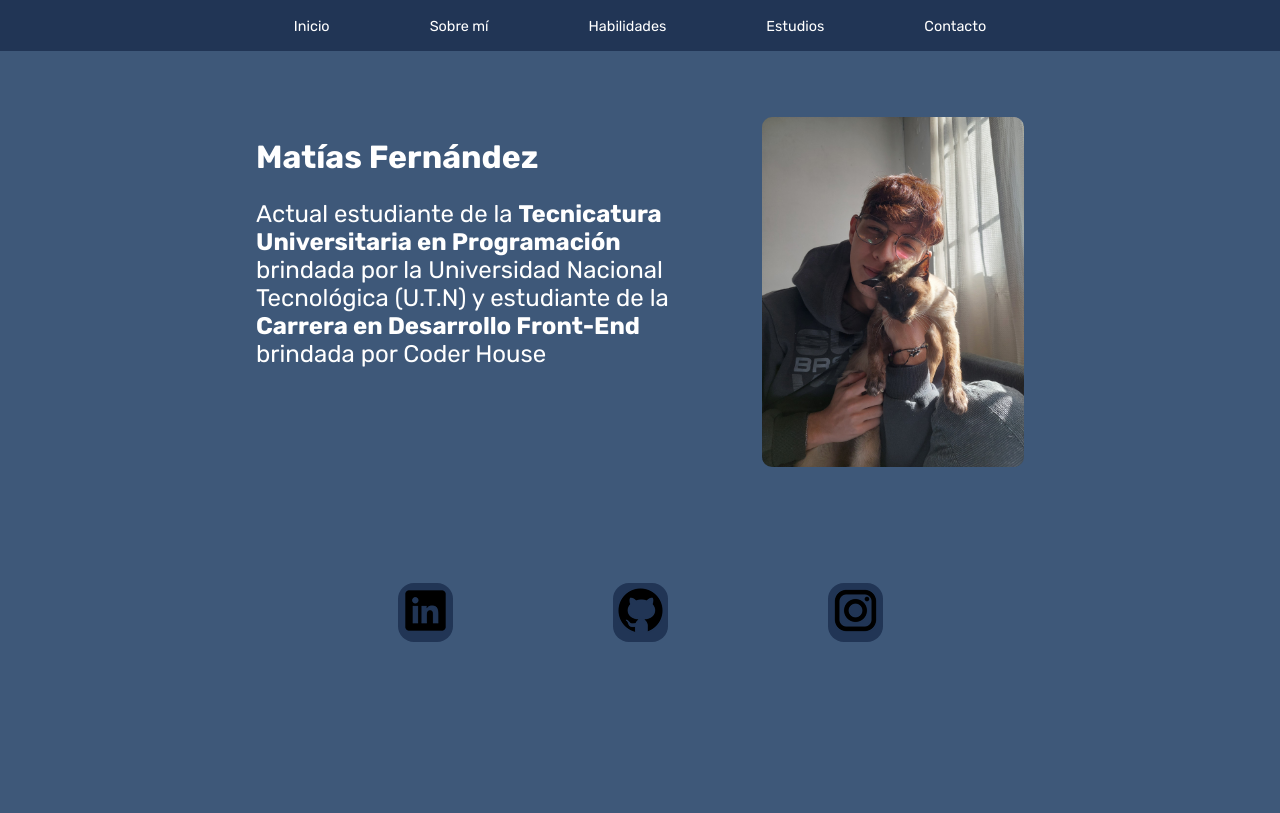
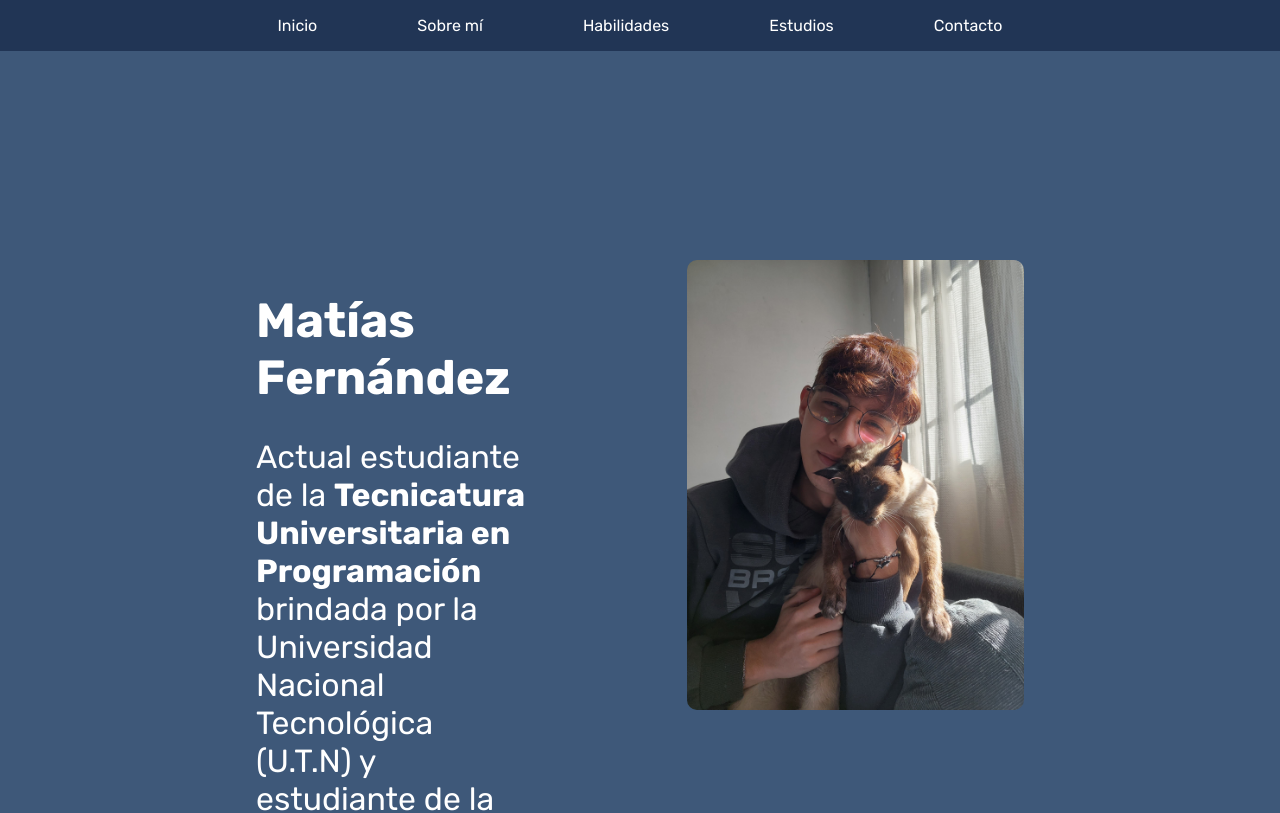
Before and after one commit to matias-05/proyecto-coder, a plain HTML site: page proyecto-web/index.html in a window 1280 px wide. Shown: the top 813 px of the page. Drawn offline with Linux system fonts and the light colour scheme.

Commit message:
mejoras responsive

```diff
--- a/proyecto-web/styles.css
+++ b/proyecto-web/styles.css
@@ -20,6 +20,7 @@ main {
 
 .grid-contenedor-padre {
     display: grid;
+    min-height: 100vh;
     grid-template-columns: repeat(1, 1fr);
     grid-template-rows: repeat (3, 1fr);
 }
@@ -53,6 +54,7 @@ footer {
     display: flex;
     justify-content: center;
     gap: 4rem;
+    padding: 2%;
 }
 
 .marco {
@@ -108,79 +110,6 @@ footer {
 
 /*CIERRE MOBILE VIEW*/
 
-/*DESKTOP VIEW*/
-
-@media (min-width: 1024px) {
-    .grid-contenedor-padre {
-        display: grid;
-        grid-template-columns: repeat(5, 1fr);
-        grid-template-rows: repeat(5, 1fr);
-    }
-
-    .grid-item-hijo1 {
-        grid-column: 1 / 6;
-    }
-    .grid-item-hijo2 {
-        grid-column: 2 / 5;
-        grid-row: 2 / 5;
-
-    }
-    .grid-item-hijo3 {
-        grid-column: 1 / 6;
-        grid-row-start: 6;
-        align-content: center;
-    }
-    .nav-bar {
-        display: flex;
-        flex-direction: column;
-        background-color: #213555;
-    }
-    .nav-bar ul {
-        list-style: none;
-        display: flex;
-        justify-content: center;
-        gap: 100px;
-    }
-
-    .nav-bar a {
-        text-decoration: none;
-        font-size: 0.9rem;
-        color: white;
-    }
-    .main-inicio {
-        margin: auto;
-        display: flex;
-        flex-direction: row;
-        gap: 10rem;
-        padding: 0%;
-    }
-
-    .foto-mati {
-        width: 350px;
-        height: 450px;
-        border-radius: 10px;
-    }
-
-    .titulo-inicio {
-        font-size: 3em;
-        text-align: start;
-    }
-
-    .parrafo-inicio {
-        font-size: 2em;
-        text-align: start;
-    }
-
-    footer {
-
-        display: flex;
-        justify-content: center;
-        gap: 10rem;
-    }
-}
-
-/*CIERRE DESKTOP VIEW*/
-
 /*TABLET VIEW*/
 
 @media (min-width: 744px) {
@@ -189,21 +118,9 @@ footer {
 
     .grid-contenedor-padre {
         display: grid;
-        grid-template-columns: repeat(5, 1fr);
-        grid-template-rows: repeat(5, 1fr);
-    }
-
-    .grid-item-hijo1 {
-        grid-column: 1 / 6;
-    }
-    .grid-item-hijo2 {
-        grid-column: 2 / 5;
-        grid-row: 2 / 5;
-    }
-    .grid-item-hijo3 {
-        grid-column: 1 / 6;
-        grid-row-start: 6;
-        align-content: center;
+        min-height: 100vh;
+        grid-template-columns: repeat(1, 1fr);
+        grid-template-rows: repeat (3, 1fr);
     }
 
     /*CIERRE GRID*/
@@ -214,18 +131,18 @@ footer {
         display: flex;
         flex-direction: column;
         background-color: #213555;
+        align-items: center;
     }
-
     .nav-bar ul {
         list-style: none;
         display: flex;
-        justify-content: center;
-        gap: 100px;
+        padding: 0%;
+        gap: 50px;
     }
 
     .nav-bar a {
         text-decoration: none;
-        font-size: 0.9rem;
+        font-size: 1rem;
         color: white;
     }
 
@@ -236,7 +153,13 @@ footer {
     footer {
         display: flex;
         justify-content: center;
-        gap: 10rem;
+        gap: 8rem;
+        padding: 2%;
+    }
+
+    .marco {
+        background-color: #213555;
+        border-radius: 16px;
     }
 
     /*CIERRE FOOTER*/
@@ -244,27 +167,26 @@ footer {
     /*INICIO STYLE*/
 
     .main-inicio {
-        display: flex;
-        flex-direction: row;
-        gap: 5rem;
-        padding: 0%;
-
+        color: white;
+        text-align: center;
+        margin-bottom: 5rem;
+        padding: 5%;
     }
 
     .foto-mati {
         width: 350px;
-        height: 350px;
+        height: 450px;
         border-radius: 10px;
     }
 
     .titulo-inicio {
-        font-size: 2rem;
-        text-align: start;
+        font-size: 2.5rem;
+        text-align: center;
     }
 
     .parrafo-inicio {
         font-size: 1.5rem;
-        text-align: start;
+        text-align: center;
     }
 
     /*CIERRE INCIO STYLE*/
@@ -288,3 +210,122 @@ footer {
 }
 
 /*CIERRE TABLET VIEW*/
+
+/*DESKTOP VIEW*/
+
+@media (min-width: 1024px) {
+
+    /*GRID*/
+
+    .grid-contenedor-padre {
+        display: grid;
+        min-height: 100vh;
+        grid-template-columns: repeat(5, 1fr);
+        grid-template-rows: repeat(5, 1fr);
+    }
+
+    .grid-item-hijo1 {
+        grid-column: 1 / 6;
+    }
+
+    .grid-item-hijo2 {
+        grid-column: 2 / 5;
+        grid-row: 2 / 5 ;
+    }
+
+    .grid-item-hijo3 {
+        grid-column: 1 / 6;
+        grid-row: 5 / 5;
+        align-content: center;
+    }
+
+    /*CIERRE GRID*/
+
+    /*HEADER*/
+
+    .nav-bar {
+        display: flex;
+        flex-direction: column;
+        background-color: #213555;
+    }
+    .nav-bar ul {
+        list-style: none;
+        display: flex;
+        justify-content: center;
+        gap: 100px;
+    }
+
+    .nav-bar a {
+        text-decoration: none;
+        font-size: 1rem;
+        color: white;
+    }
+
+    /*CIERRE HEADER*/
+
+    /*FOOTER*/
+
+    footer {
+        display: flex;
+        justify-content: center;
+        gap: 10rem;
+    }
+
+    /*CIERRE FOOTER*/
+
+    /*INICIO STYLE*/
+
+    .main-inicio {
+        margin: auto;
+        display: flex;
+        flex-direction: row;
+        gap: 10rem;
+        padding: 0%;
+    }
+
+    .foto-mati {
+        width: 350px;
+        height: 450px;
+        border-radius: 10px;
+    }
+
+    .titulo-inicio {
+        font-size: 3rem;
+        text-align: start;
+    }
+
+    .parrafo-inicio {
+        font-size: 2rem;
+        text-align: start;
+    }
+
+    /*CIERRE INICIO STYLE*/
+
+    /*SOBRE MI STYLE*/
+
+    .titulo-sobre-mi {
+        background-color: #213555;
+        border-radius: 5px 5px 10px 10px;
+        font-size: 2.5rem;
+        padding: 1%;
+    }
+
+    /*CIERRE SOBRE MI STYLE*/
+    .main-habilidades {
+
+    }
+
+    /*HABILIDADES STYLE*/
+
+    /*CIERRA HABILIDADES STYLE*/
+
+    /*ESTUDIOS STYLE*/
+
+    /*CIERRA ESTUDIOS STYLE*/
+
+    /*CONTACTO STYLE*/
+
+    /*CIERRA CONTACTO STYLE*/
+}
+
+/*CIERRE DESKTOP VIEW*/
```
